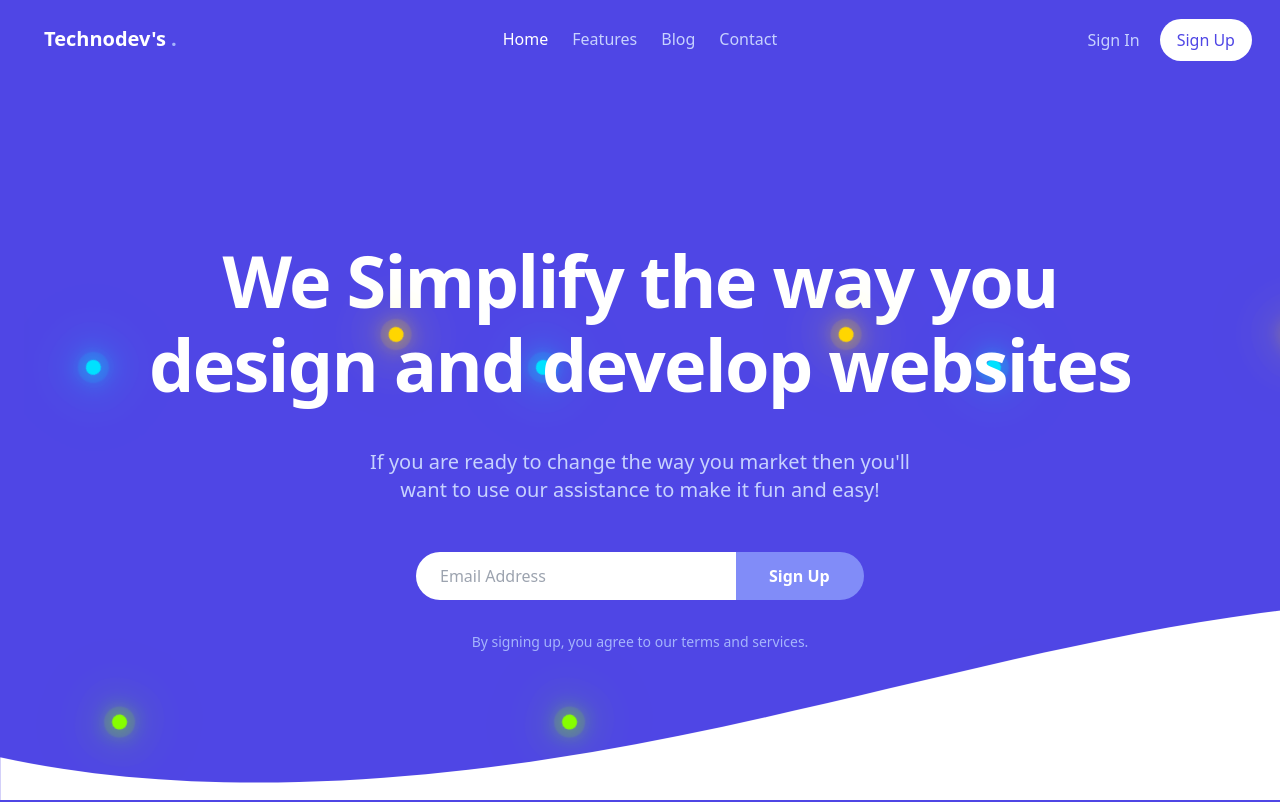
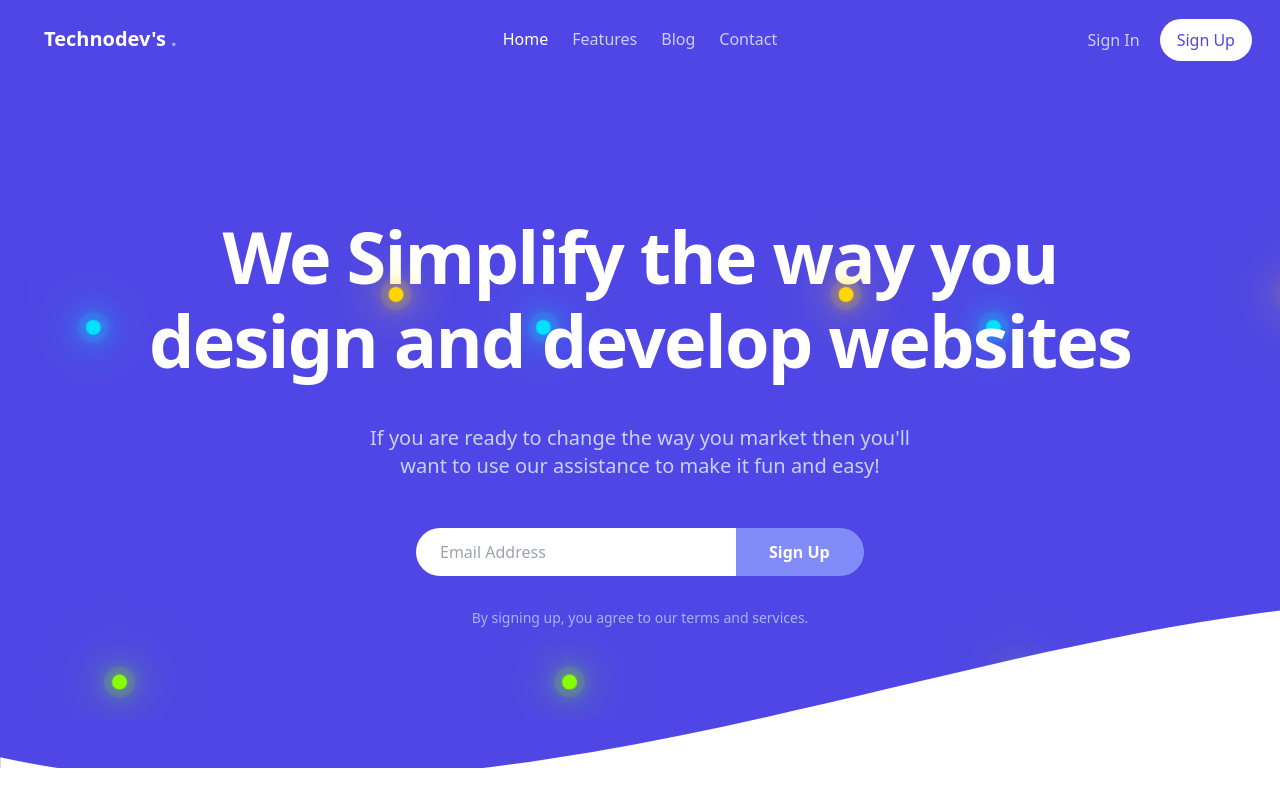
Before and after one commit to TechnoDev2/Portfolio, a website: page index.html in a window 1280 px wide. Shown: the top 802 px of the page. Drawn offline with Linux system fonts and the light colour scheme.

Commit message:
Header fixed

```diff
--- a/index.html
+++ b/index.html
@@ -77,7 +77,7 @@
                 <span style="--i:3"></span>
             </div>
         </div>
-        <div class="mx-auto max-w-7xl h-[92vh] flex items-center">
+        <div class="mx-auto max-w-7xl h-[86vh] mb-4 flex items-center">
             <div class="custom-shape-divider-bottom-1659884035">
                 <svg data-name="Layer 1" xmlns="http://www.w3.org/2000/svg" viewBox="0 0 1200 120" preserveAspectRatio="none">
                     <path
--- a/src/input.css
+++ b/src/input.css
@@ -42,7 +42,7 @@
   justify-content: center;
   width: 99%;
   overflow: hidden;
-  min-height: 90vh;
+  min-height: 80vh;
   position: absolute;
 }
 .glowing {
```
Also changed, not shown: dist/output.css.
